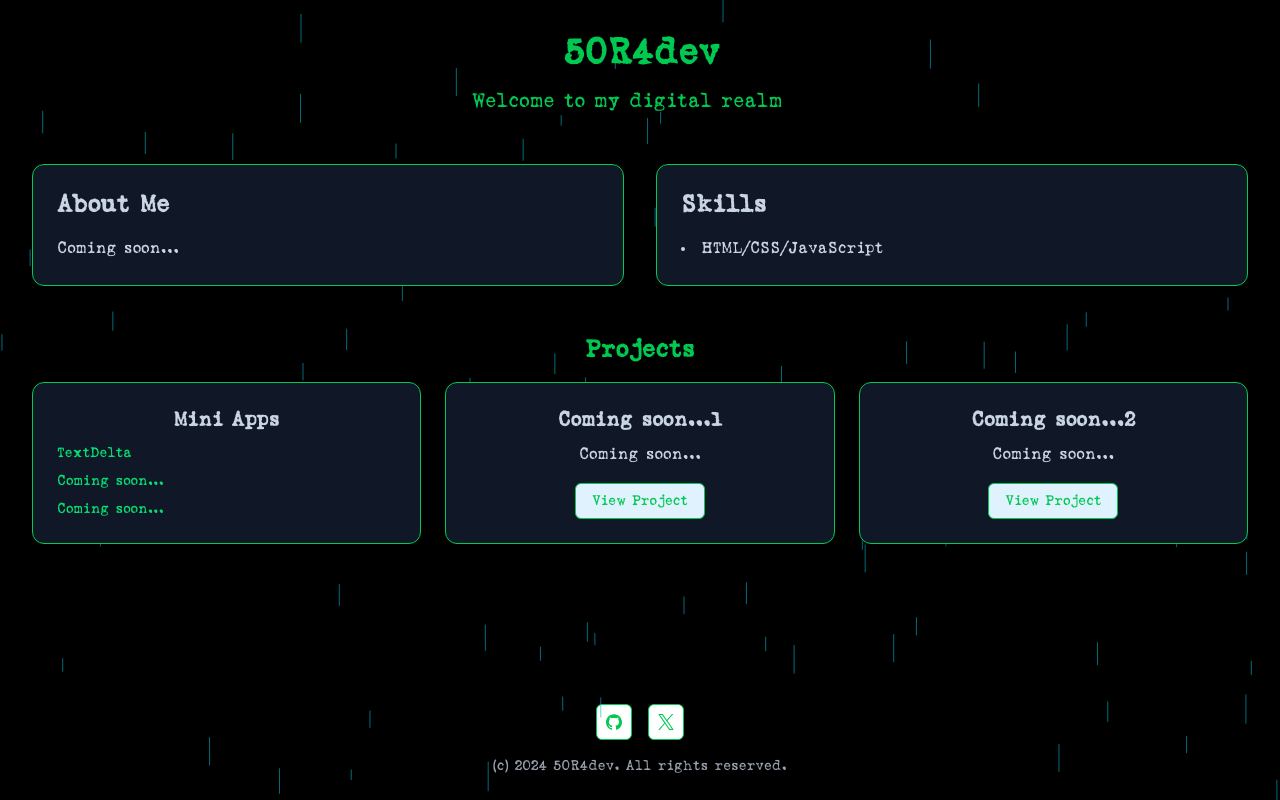
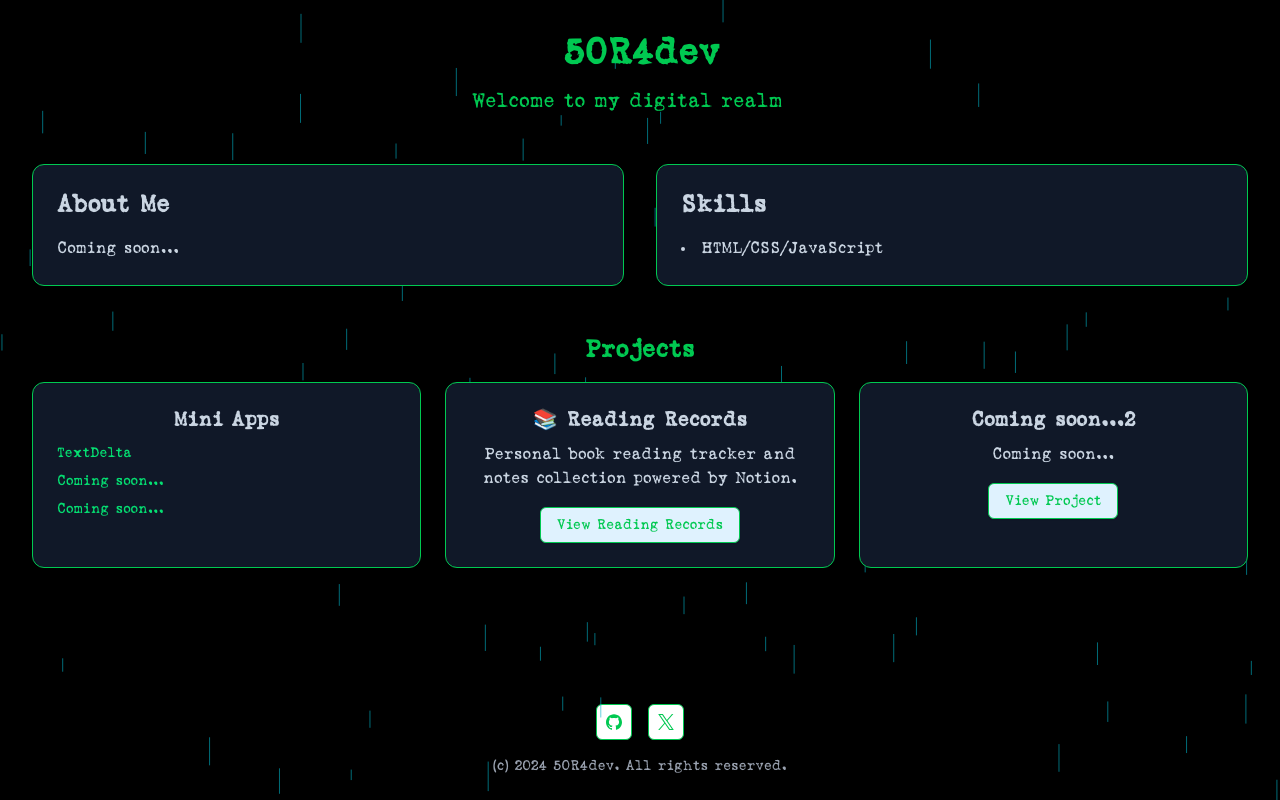
Before and after one commit to Lain-5OR4/lain_pages, a Next.js app: page / in a window 1280 px wide. Built offline with nearby package versions, Linux system fonts and the light colour scheme.

Commit message:
[feat]: add reading record

```diff
--- a/src/app/page.tsx
+++ b/src/app/page.tsx
@@ -75,12 +75,30 @@ export default function Component() {
               </CardContent>
             </Card>
 
-            {["Coming soon...1", "Coming soon...2"].map((project) => {
-              const uniqueKey = `${project}`;
-              return (
-                <Card key={uniqueKey} className="bg-gray-900 border-green-500 text-slate-300">
+            <Card className="bg-gray-900 border-green-500 text-slate-300">
               <CardContent className="p-6">
-                    <h3 className="text-xl font-bold mb-2">{project}</h3>
+                <h3 className="text-xl font-bold mb-2">📚 Reading Records</h3>
+                <p className="mb-4">
+                  Personal book reading tracker and notes collection powered by Notion.
+                </p>
+                <a
+                  href="https://well-timimus-c9d.notion.site/3b762091a4d04987a6a93473678c7527?v=d7cea027c9b34e2bae2e88f7ac49ab0f"
+                  target="_blank"
+                  rel="noopener noreferrer"
+                >
+                  <Button
+                    variant="outline"
+                    className="border-green-500 text-green-500 hover:bg-green-500 hover:text-black bg-sky-100"
+                  >
+                    View Reading Records
+                  </Button>
+                </a>
+              </CardContent>
+            </Card>
+
+            <Card className="bg-gray-900 border-green-500 text-slate-300">
+              <CardContent className="p-6">
+                <h3 className="text-xl font-bold mb-2">Coming soon...2</h3>
                 <p>Coming soon...</p>
                 <Button
                   variant="outline"
@@ -90,8 +108,6 @@ export default function Component() {
                 </Button>
               </CardContent>
             </Card>
-              );
-            })}
           </div>
         </section>
       </main>
```
Lines whose indentation alone changed are shown as unchanged.
